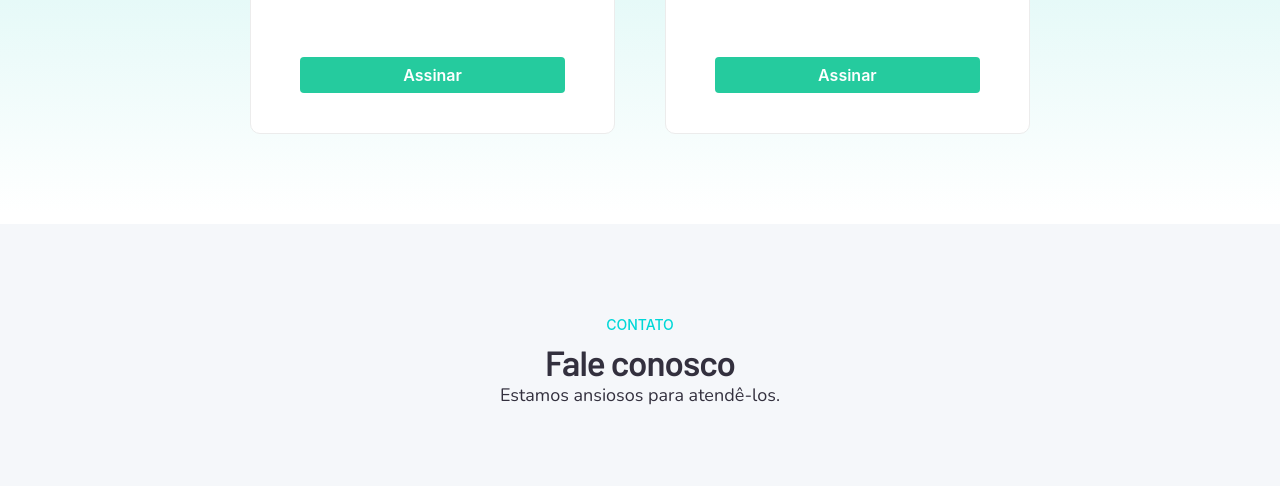
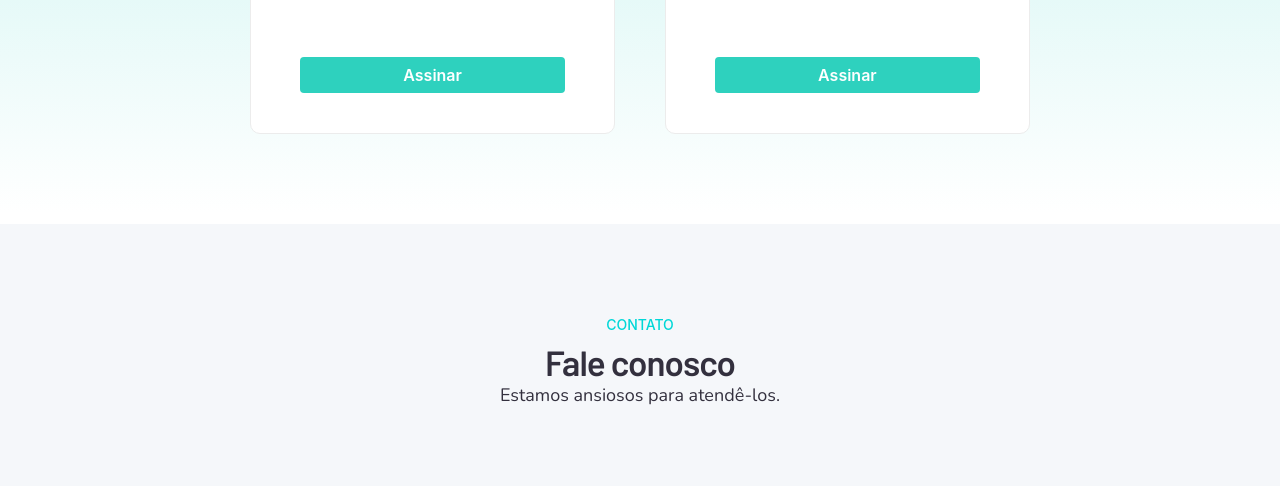
Before and after one commit to wagstalos/projeto-mei, a website: page index.html in a window 1280 px wide. Shown: the part 2089-2575 px from the top of the page. Drawn offline with nearby package versions, Linux system fonts and the light colour scheme; no server answers.

Commit message:
fix btn price color

```diff
--- a/scss/_s-service.scss
+++ b/scss/_s-service.scss
@@ -60,7 +60,8 @@
 
         .btn-price {
             // background-color: #aaffe85b;
-            background-color: #25cb9e;
+            // background-color: #25cb9e;
+            background-color: $brand-green;
             color: $white;
             font-weight: 600;
             padding: 8px 16px;
```
Also changed, not shown: css/main.css.
